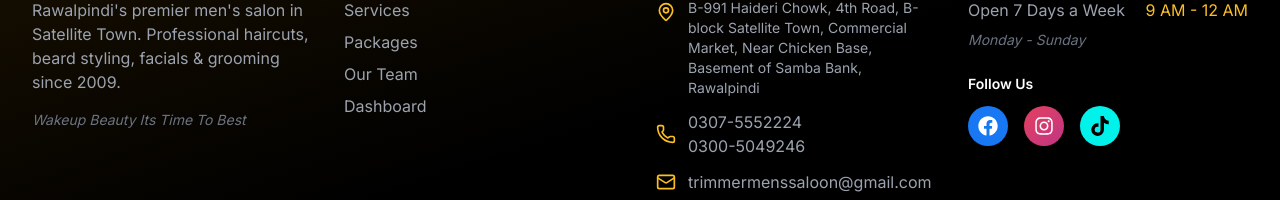
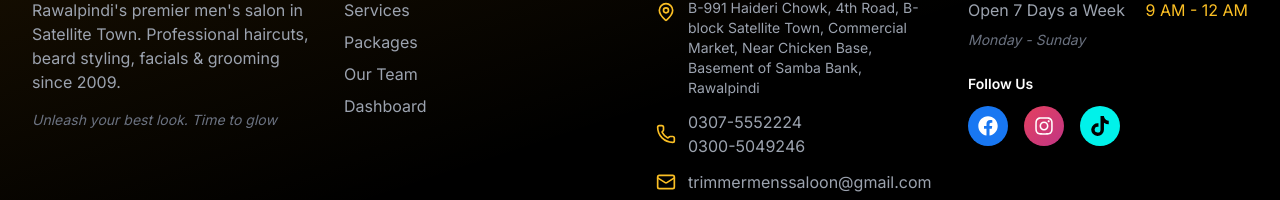
Before and after one commit to diya-noor/trimmermensaloon, a React (Vite) app: page /contact in a window 1280 px wide. Shown: the part 1374-1574 px from the top of the page. Built offline with nearby package versions, Linux system fonts and the light colour scheme.

Commit message:
Update tagline in Footer
Changed "Wakeup Beauty Its Time To Best" to "Unleash your best look. Time to glow"

Co-Authored-By: Claude Opus 4.5 <noreply@anthropic.com>

```diff
--- a/src/components/Footer.jsx
+++ b/src/components/Footer.jsx
@@ -19,7 +19,7 @@ const Footer = () => {
               Rawalpindi's premier men's salon in Satellite Town. Professional haircuts, beard styling, facials & grooming since 2009.
             </p>
             <p className="text-sm text-gray-500 italic">
-              Wakeup Beauty Its Time To Best
+              Unleash your best look. Time to glow
             </p>
           </div>
 
```
